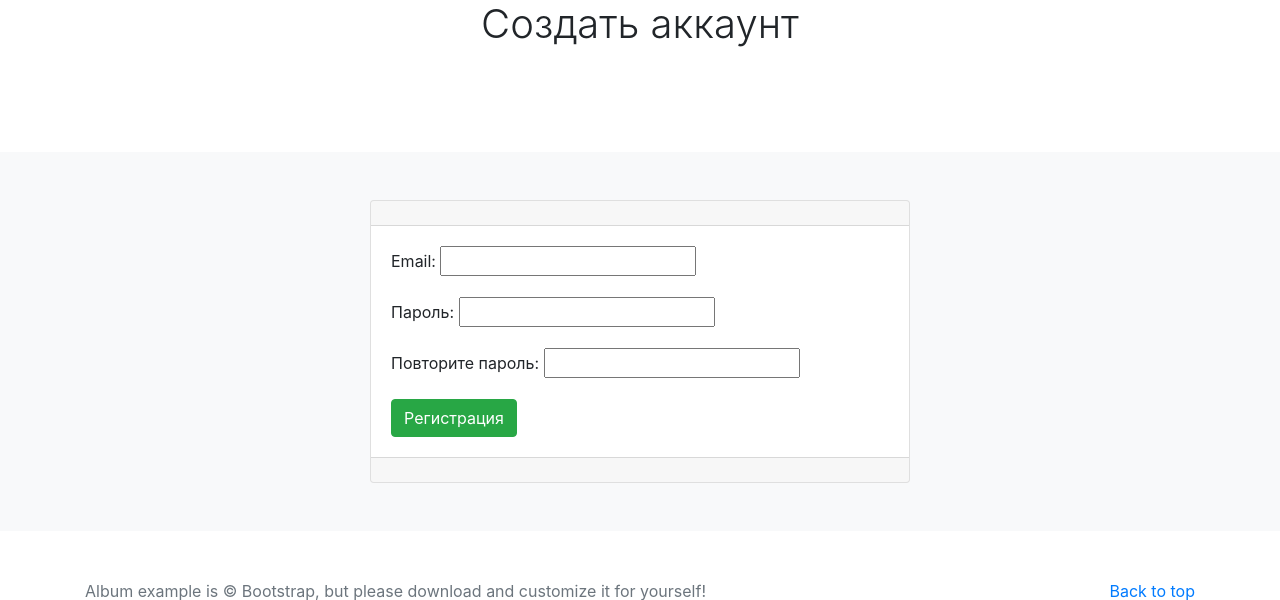
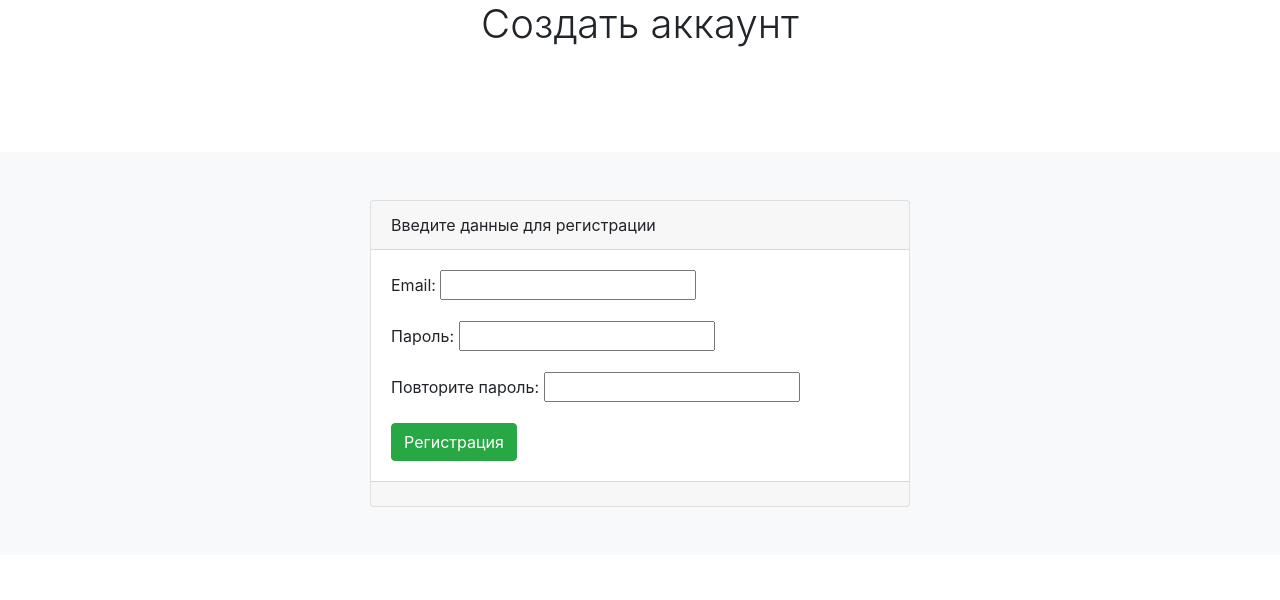
Before and after one commit to alexandr-prokhorov/DZ_Module_16_FBVShelter, a Django app: page /users/register/ in a window 1280 px wide. Shown: the part 152-752 px from the top of the page. Run offline with Django 5.2, Linux system fonts and the light colour scheme; some libraries are stand-ins or nearby versions.

Commit message:
1) обновил форму, добавлен заголовок

```diff
--- a/users/templates/users/user_register.html
+++ b/users/templates/users/user_register.html
@@ -5,7 +5,7 @@
     <div class="col-3"></div>
         <div class="col-6">
             <div class="card">
-                <div class="card-header"></div>
+                <div class="card-header">Введите данные для регистрации</div>
                 <div class="card-body">
                     <form method="post" enctype="multipart/form-data">
                         {% csrf_token %}
@@ -13,8 +13,7 @@
                         <button type="submit" class="btn btn-success">Регистрация</button>
                     </form>
                 </div>
-                <div class="card-footer">
-                </div>
+                <div class="card-footer"></div>
             </div>
         </div>
 </div>
```
